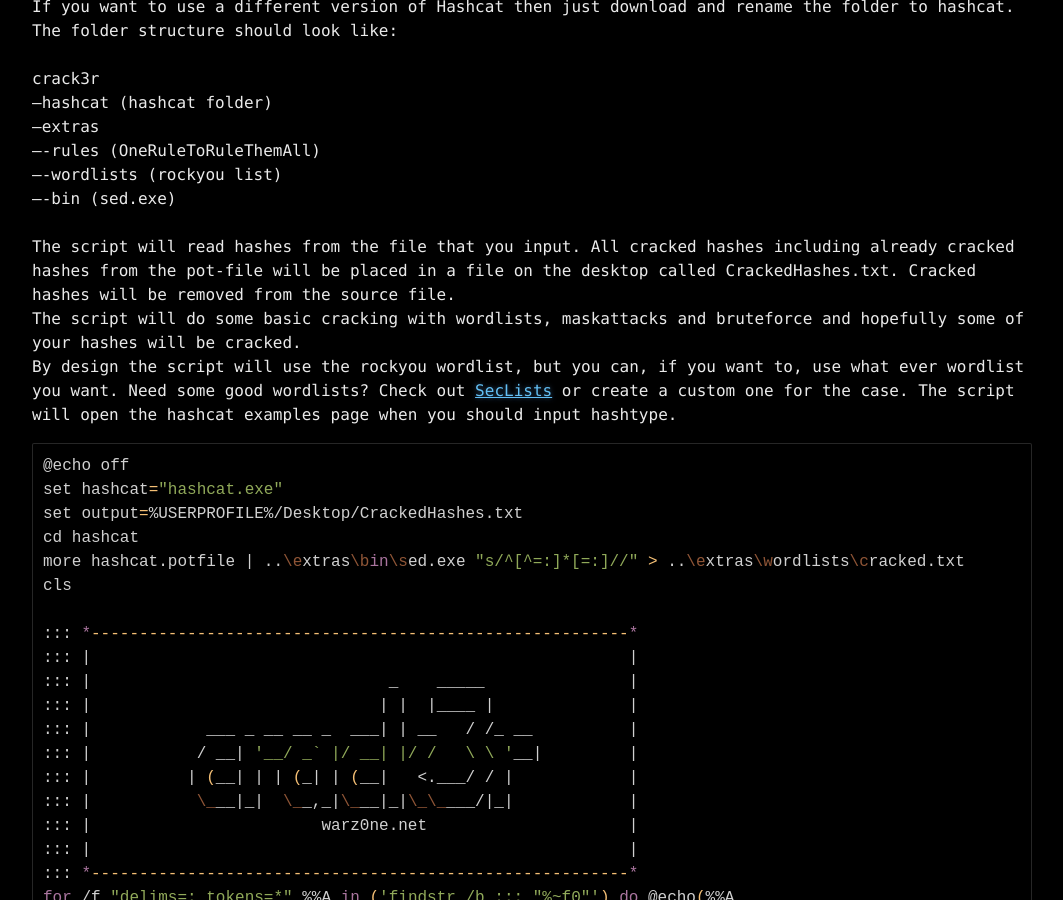
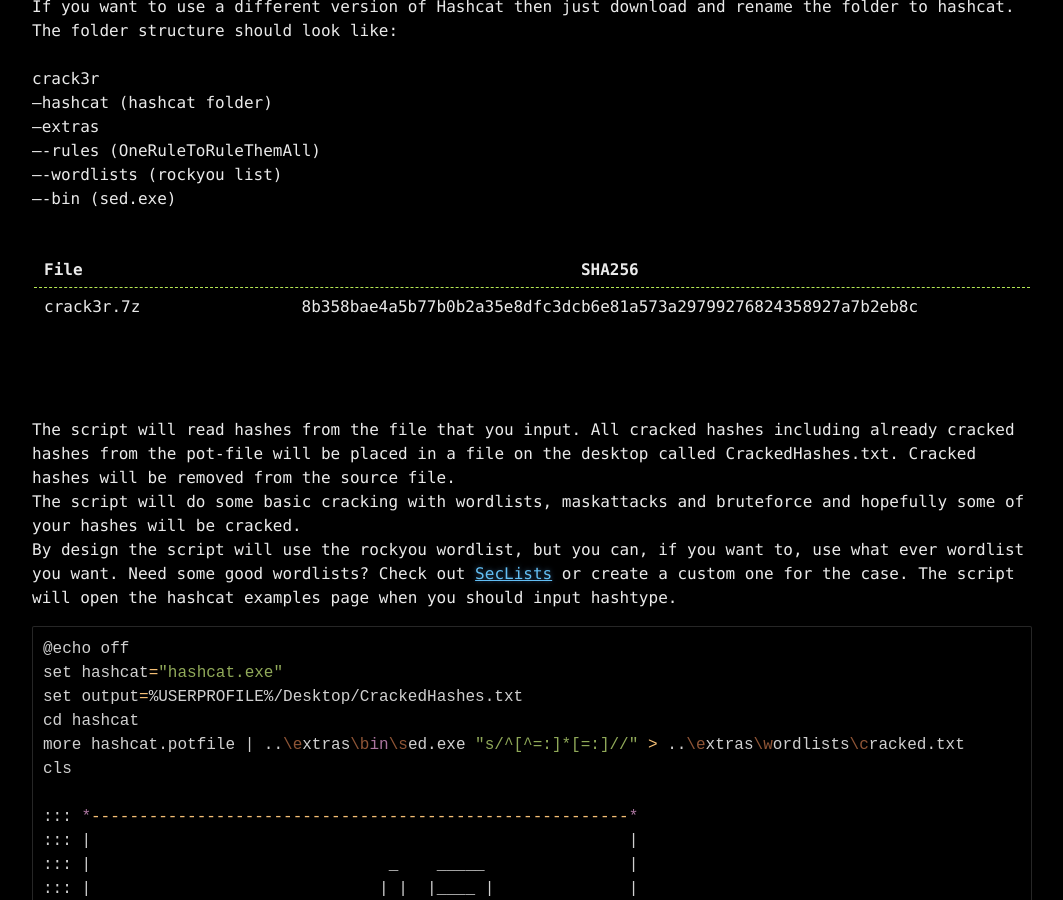
Before and after one commit to datahackare/warz0ne, a Jekyll site: the page built from _posts/2021-06-19-crack3r.md, in a window 1280 px wide and 900 px high, scrolled down 557 px. Shown: the whole window, without its empty margins (108-1171 px from the left). Built offline with Jekyll 4.4.1, drawn with Linux system fonts in a browser that asks for light colours.

Commit message:
Update 2021-06-19-crack3r.md

```diff
--- a/_posts/2021-06-19-crack3r.md
+++ b/_posts/2021-06-19-crack3r.md
@@ -16,6 +16,14 @@ crack3r<br />
 ----wordlists (rockyou list)<br />
 ----bin (sed.exe)<br />
 <br />
+
+| File          | SHA256                                                            |
+| ------------- |:-----------------------------------------------------------------:|
+| crack3r.7z    | 8b358bae4a5b77b0b2a35e8dfc3dcb6e81a573a29799276824358927a7b2eb8c  |
+|               |               |
+|               |               |
+
+
 The script will read hashes from the file that you input. All cracked hashes including already cracked hashes from the pot-file will be placed in a file on the desktop called CrackedHashes.txt. Cracked hashes will be removed from the source file.<br />
 The script will do some basic cracking with wordlists, maskattacks and bruteforce and hopefully some of your hashes will be cracked.<br />
 By design the script will use the rockyou wordlist, but you can, if you want to, use what ever wordlist you want. Need some good wordlists? Check out <a href="https://github.com/danielmiessler/SecLists" target="_blank">SecLists</a> or create a custom one for the case.
```
